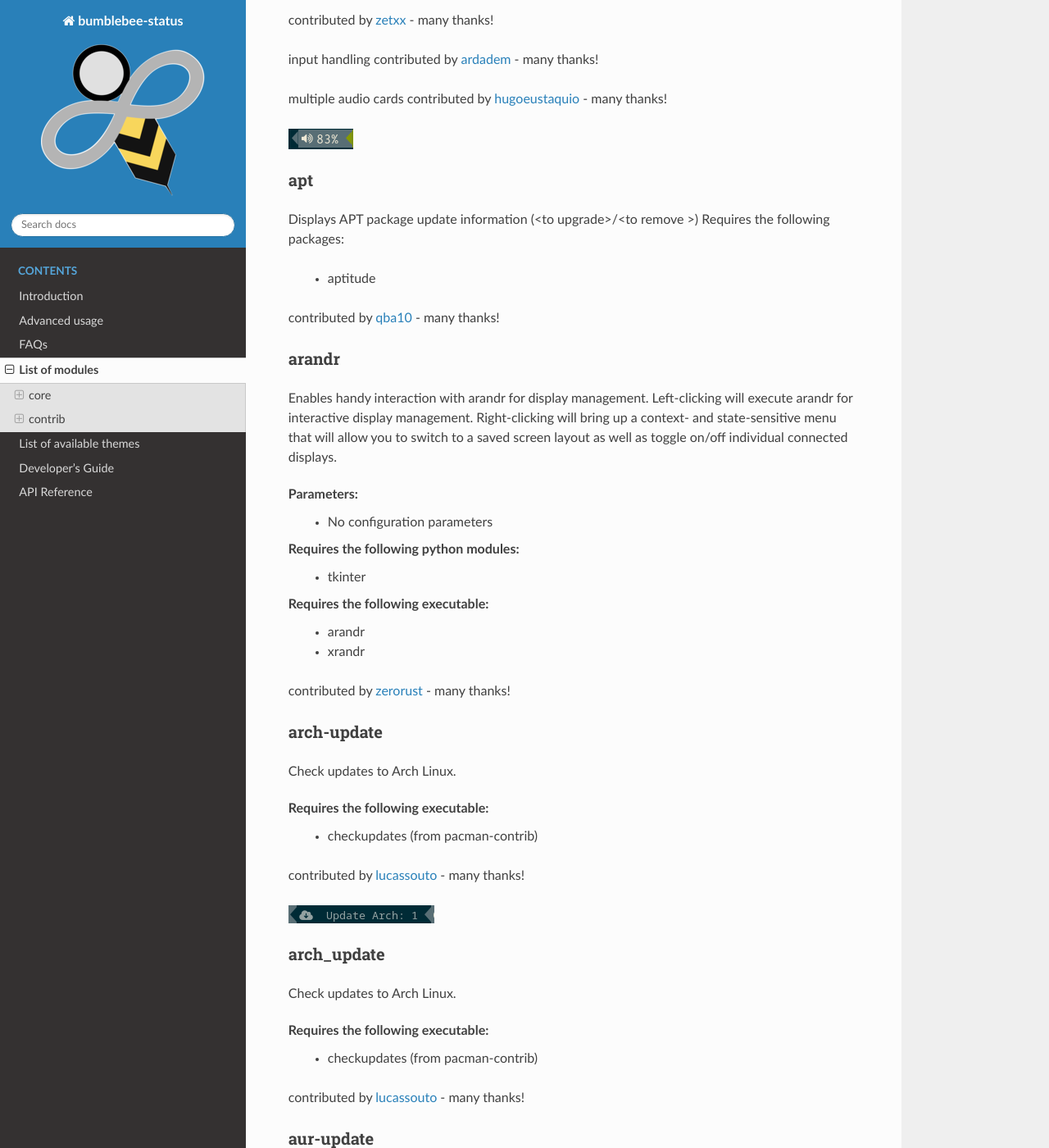
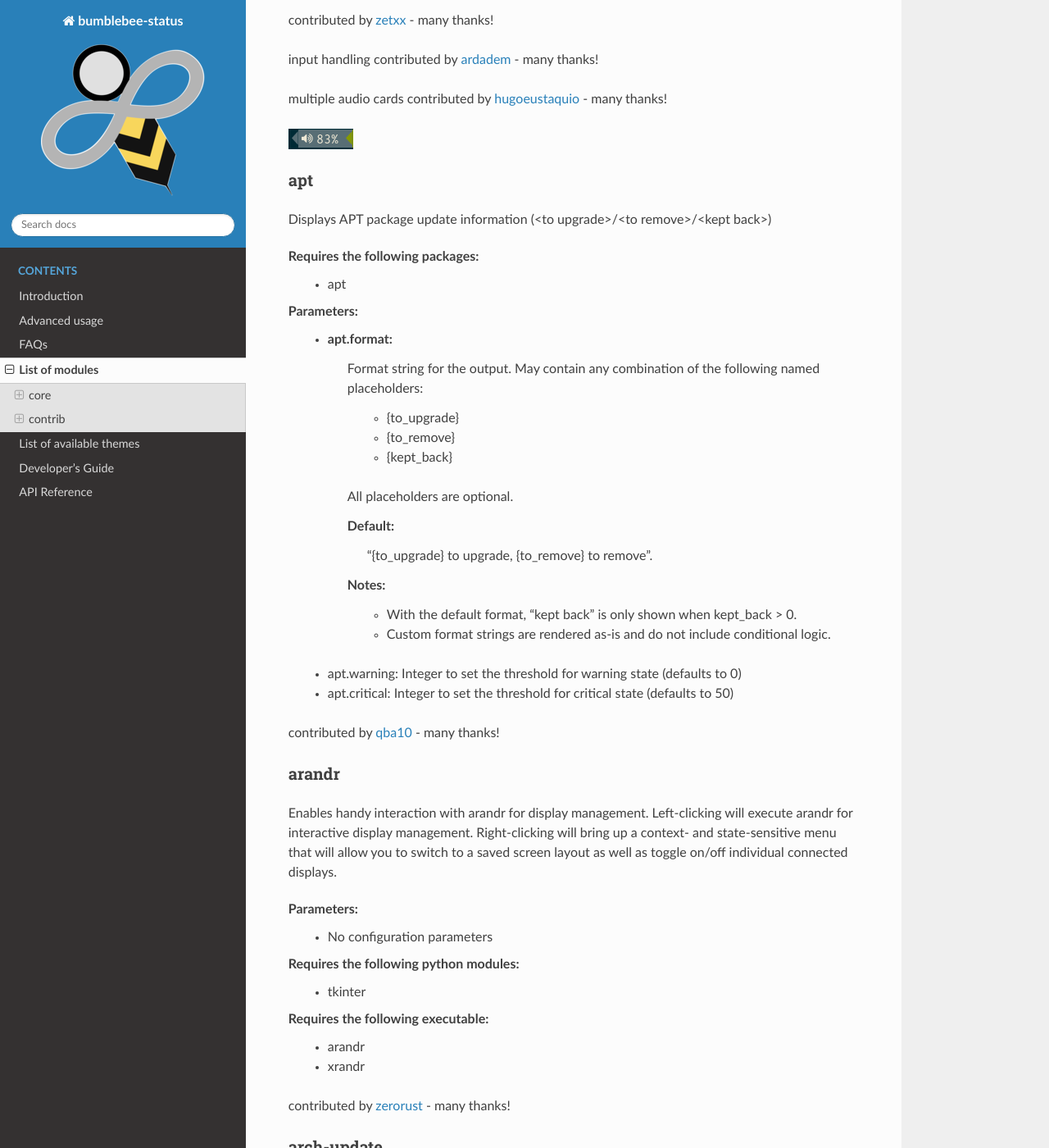
Before and after one commit to tobi-wan-kenobi/bumblebee-status, a Sphinx documentation site: the page built from docs/modules.rst, in a window 1280 px wide and 1400 px high, scrolled down 10807 px. Shown: the whole window at 82% size. Built offline with Sphinx 7.4.7 and the Read the Docs theme 3.1.0, drawn with Linux system fonts in a browser that asks for light colours.

Commit message:
docs(apt): update module documentation
- Update requirements from aptitude to apt
- Add documentation for format, warning, and critical parameters
- Update description to include kept back packages

```diff
--- a/docs/modules.rst
+++ b/docs/modules.rst
@@ -444,10 +444,31 @@ multiple audio cards contributed by `hugoeustaquio <https://github.com/hugoeusta
 apt
 ~~~
 
-Displays APT package update information (<to upgrade>/<to remove >)
+Displays APT package update information (<to upgrade>/<to remove>/<kept back>)
+
 Requires the following packages:
-
-    * aptitude
+    * apt
+
+Parameters:
+    * apt.format:
+        Format string for the output. May contain any combination of the
+        following named placeholders:
+            * {to_upgrade}
+            * {to_remove}
+            * {kept_back}
+
+        All placeholders are optional.
+
+        Default:
+            "{to_upgrade} to upgrade, {to_remove} to remove".
+
+        Notes:
+            * With the default format, "kept back" is only shown when
+              kept_back > 0.
+            * Custom format strings are rendered as-is and do not include
+              conditional logic.
+    * apt.warning: Integer to set the threshold for warning state (defaults to 0)
+    * apt.critical: Integer to set the threshold for critical state (defaults to 50)
 
 contributed by `qba10 <https://github.com/qba10>`_ - many thanks!
 
```
